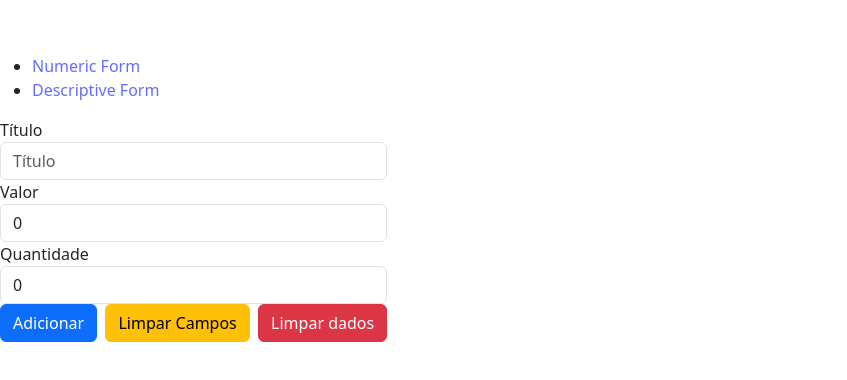
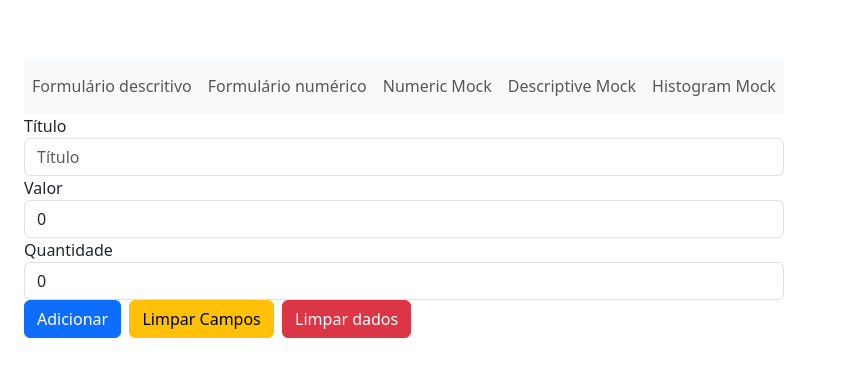
Before and after one commit to hygino82/estatistica-app, a React (Vite) app: page /estatistica-app/numeric-form in a window 1280 px wide. Shown: the part 198-578 px from the top of the page, without its empty margins (0-847 px from the left). Built offline with nearby package versions, Linux system fonts and the light colour scheme.

Commit message:
Fix routes and navbar

```diff
--- a/src/App.tsx
+++ b/src/App.tsx
@@ -1,40 +1,11 @@
-/*import "./App.css";
-import { NavBar } from "./components/NavBar";
-import { Outlet } from "react-router-dom";
+import { NavBar } from './components/NavBar';
 
-function App() {
-  return (
-    <div className="App">
-      <NavBar />
-      <Outlet />
-    </div>
-  );
-}
-
-export default App;*/
-import {
-  BrowserRouter as Router,
-  Route,
-  Link,
-  Routes
-} from 'react-router-dom';
-import { NumericForm } from './pages/NumericForm';
-import { DescriptiveForm } from './pages/DescriptiveForm';
 const App = () => {
   return (
-    <Router>
-      <nav>
-        <ul>
-          <li><Link to="/estatistica-app/numeric-form">Numeric Form</Link></li>
-          <li><Link to="/estatistica-app">Descriptive Form</Link></li>
-        </ul>
-      </nav>
+   <div className="container">
+    <NavBar/>
+   </div>
 
-      <Routes>
-        <Route path="/estatistica-app/numeric-form" element={<NumericForm />} />
-        <Route path="/estatistica-app" element={<DescriptiveForm />} />
-      </Routes>
-    </Router>
   );
 };
 
--- a/src/components/NavBar/index.tsx
+++ b/src/components/NavBar/index.tsx
@@ -1,15 +1,23 @@
-export function NavBar() {
+import {
+    Route,
+    BrowserRouter as Router,
+    Routes
+} from 'react-router-dom';
+import { DescriptiveForm } from '../../pages/DescriptiveForm';
+import { NumericForm } from '../../pages/NumericForm';
+import { MockPage } from '../../pages/MockPage';
+import { MockDescriptivePage } from '../../pages/MockDescriptivePage';
+import { MockHistogram } from '../../pages/MockHistogram';
+
+export const NavBar = () => {
     return (
+        <div className="container">
+            <Router>
                 <nav className="navbar navbar-expand-lg navbar-light bg-light">
-            <div className="collapse navbar-collapse" id="navbarNav">
-                <ul className="navbar-nav">
+                    <div className="collapse navbar-collapse">
+                        <ul className='navbar-nav'>
                             <li className="nav-item active">
                                 <a className="nav-link" href="/estatistica-app">
-                            Histograma
-                        </a>
-                    </li>
-                    <li className="nav-item active">
-                        <a className="nav-link" href="/estatistica-app/descriptive-form">
                                     Formulário descritivo
                                 </a>
                             </li>
@@ -36,5 +44,17 @@ export function NavBar() {
                         </ul>
                     </div>
                 </nav>
+
+                <Routes>
+                    <Route path="/estatistica-app" element={<DescriptiveForm />} />
+                    <Route path="/estatistica-app/numeric-form" element={<NumericForm />} />
+                    <Route path="/estatistica-app/numeric-mock" element={<MockPage />} />
+                    <Route path="/estatistica-app/descriptive-mock" element={<MockDescriptivePage />} />
+                    <Route path='estatistica-app/histogram-mock' element={<MockHistogram />} />
+                </Routes>
+            </Router>
+        </div>
+
     );
-}
+};
+;
--- a/src/components/TableHistogram/index.tsx
+++ b/src/components/TableHistogram/index.tsx
@@ -21,7 +21,7 @@ export function TableHistogram({ lista }: Intervalos) {
                 <tbody id="corpo-tabela">
                     {tableValues.map(x => {
                         return (
-                            <tr>
+                            <tr key={x.inicial}>
                                 <th scope="row">{`${x.inicial} |-- ${x.final}`}</th>
                                 <td>{x.frequencia}</td>
                                 <td>{x.frequenciaAcumulada}</td>
```
Also changed, not shown: src/main.tsx (+1 -35 lines). Lines whose indentation alone changed are shown as unchanged.
